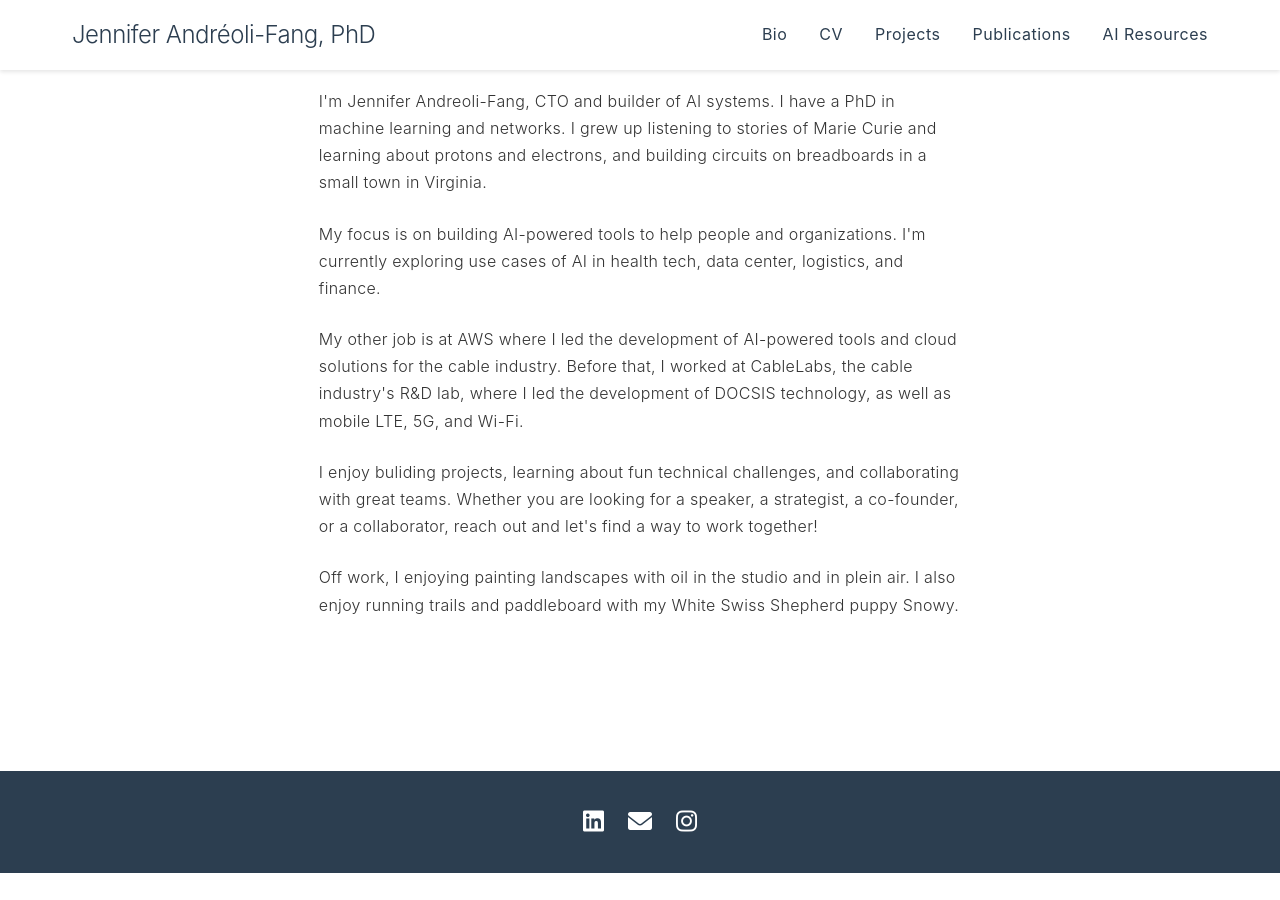
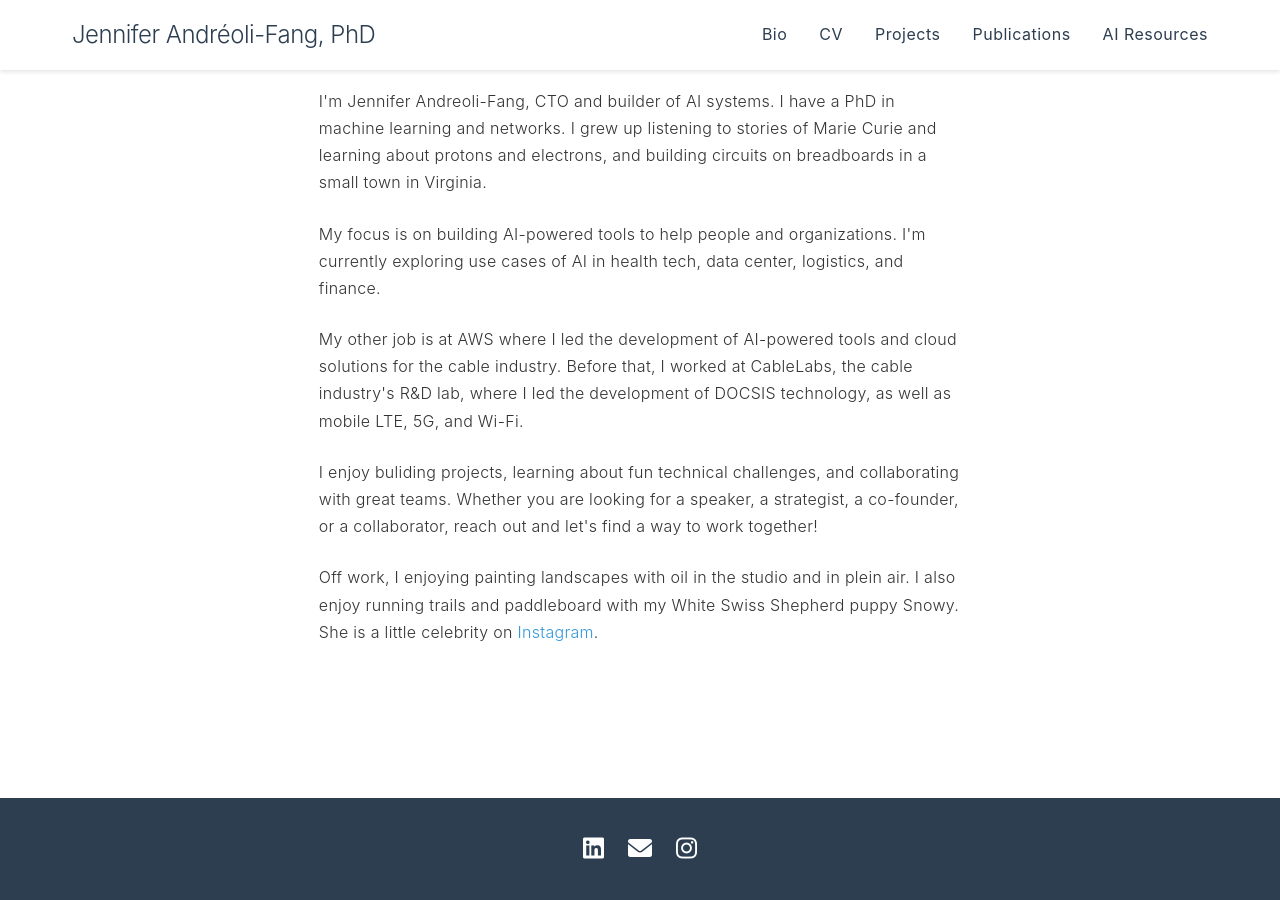
Before and after one commit to nextjen-ai/nextjen-ai.github.io, a Jekyll site: the page built from index.html, in a window 1280 px wide and 900 px high, scrolled down 586 px. Built offline with Jekyll 4.4.1, drawn with Linux system fonts in a browser that asks for light colours; before the commit the page ends 1459 px from its top, so only the background shows below that.

Commit message:
Updated Instagram links

```diff
--- a/_includes/home-content.html
+++ b/_includes/home-content.html
@@ -10,5 +10,5 @@
     <p>My focus is on building AI-powered tools to help people and organizations. I'm currently exploring use cases of AI in health tech, data center, logistics, and finance.</p>
     <p>My other job is at AWS where I led the development of AI-powered tools and cloud solutions for the cable industry. Before that, I worked at CableLabs, the cable industry's R&D lab, where I led the development of DOCSIS technology, as well as mobile LTE, 5G, and Wi-Fi.</p>
     <p>I enjoy buliding projects, learning about fun technical challenges, and collaborating with great teams. Whether you are looking for a speaker, a strategist, a co-founder, or a collaborator, reach out and let's find a way to work together!</p>
-    <p>Off work, I enjoying painting landscapes with oil in the studio and in plein air. I also enjoy running trails and paddleboard with my White Swiss Shepherd puppy Snowy.</p>
+    <p>Off work, I enjoying painting landscapes with oil in the studio and in plein air. I also enjoy running trails and paddleboard with my White Swiss Shepherd puppy Snowy. She is a little celebrity on <a href="https://www.instagram.com/snowyinboulder" target="_blank">Instagram</a>.</p>
 </section>
```
